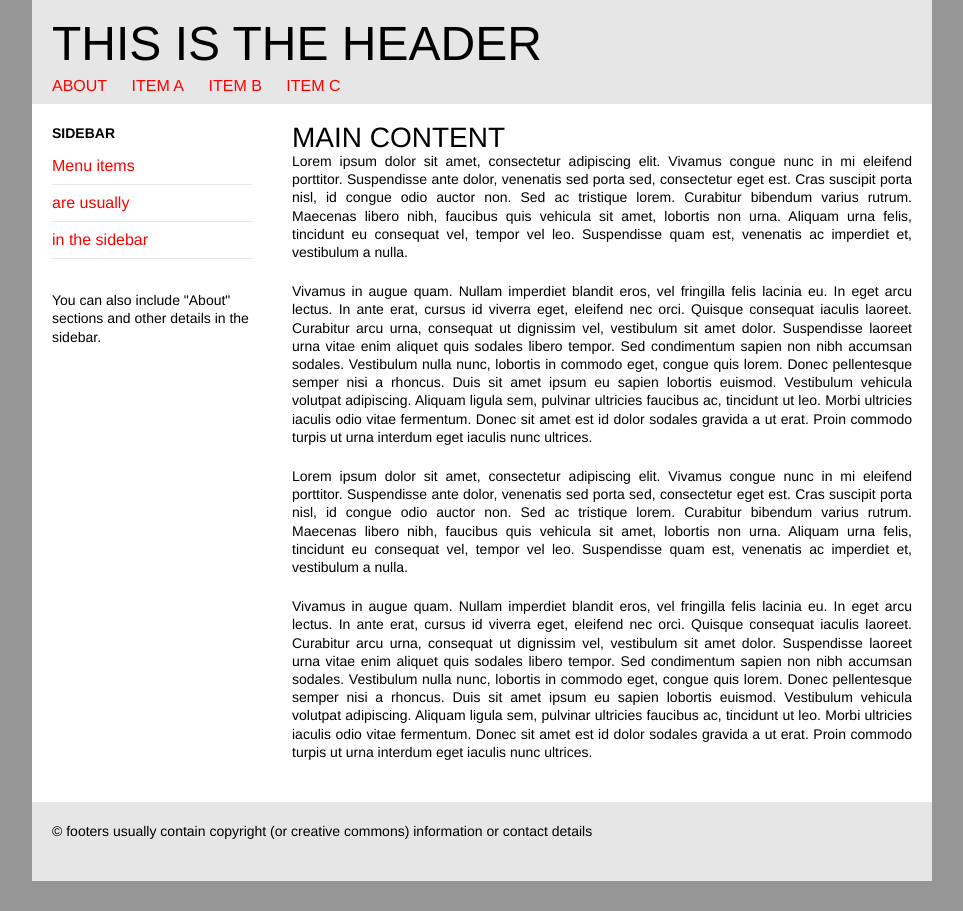
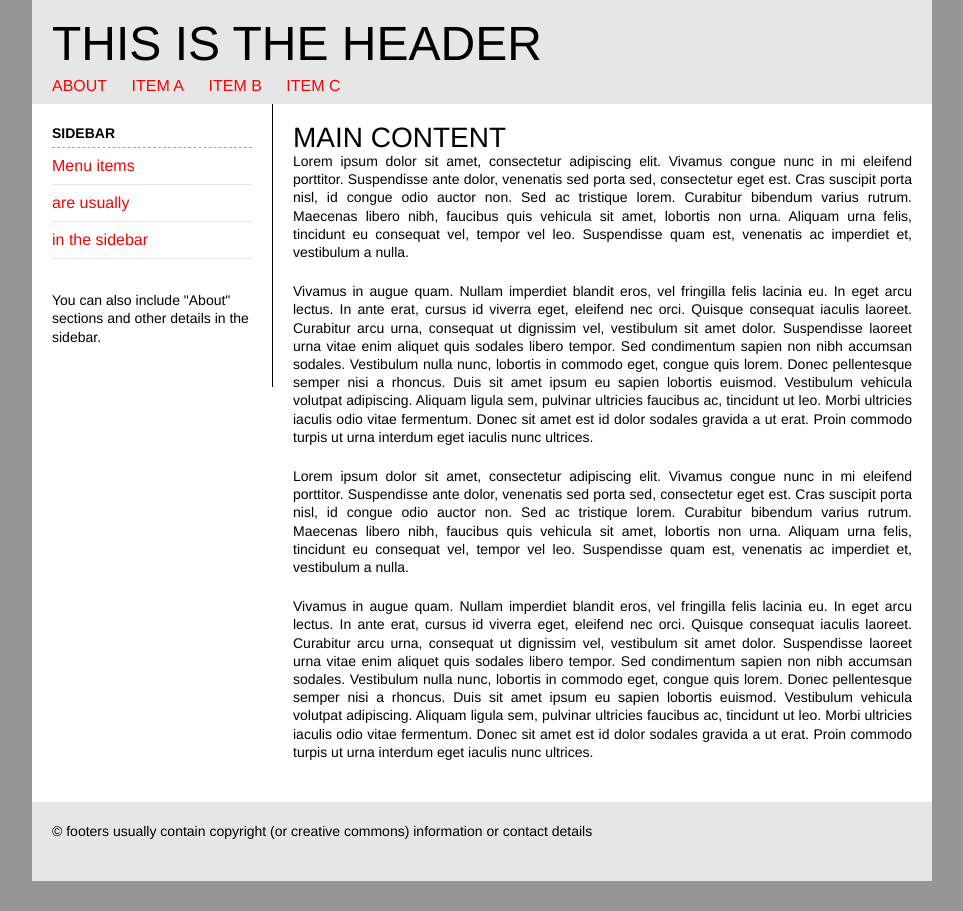
Before and after one commit to jeffThompson/WebDesignExamples, a PHP site: page / in a window 1280 px wide. Shown: the whole page, without its empty margins (158-1121 px from the left). Run offline with PHP 8.4, Linux system fonts and the light colour scheme.

Commit message:
Cleanup for workshop

```diff
--- a/01_basic-html/01-first-page-ever.html
+++ b/01_basic-html/01-first-page-ever.html
@@ -28,7 +28,7 @@
 	<!-- 	the 'head' section includes the page title and other metadata about the page
 			don't foget to close it with </head>! -->
 	<head>
-		<title>"My Very Cool Website"</title>
+		<title>Jeff's Website!</title>
 	</head>
 
 	<!-- 	the 'body' section is the page itself - all your content goes here -->
--- a/01_basic-html/05-links.html
+++ b/01_basic-html/05-links.html
@@ -31,7 +31,7 @@
 		<p><code>  &lt;a href="anotherPage.html"&gt;the text that will be a link&lt;/a&gt;</code></p>
 
 		<!--	link to another page in the same folder -->
-		<p>Links to <a href="01_FirstPageEver.html">internal pages</a>, in the same folder, can be listed as simply the filename.</p>
+		<p>Links to <a href="01-first-page-ever.html">internal pages</a>, in the same folder, can be listed as simply the filename.</p>
 
 		<!--	link to a page (or other item) in a subfolder -->
 		<p>To link into a <a href="example-of-a-subfolder/catguitar.gif">subfolder</a> (perhaps of images), use the <code>nameOfFolder/nameOfFile.extension</code></p>
--- a/02_basic-css/example-stylesheet.css
+++ b/02_basic-css/example-stylesheet.css
@@ -45,12 +45,12 @@ IDs are defined with the '#' before their name (ex: #mainTitle)
 
 /* 	BASIC HTML ELEMENTS */
 html, body {
-	background-color: rgb(150,150,150);				/* change background color for entire document*/
+	background-color: rgb(0,0,0);				/* change background color for entire document*/
 }
 
 h1 {												/* changes all <h1> instances */
 	font-family: Arial, Helvetica, sans-serif;		/* define fonts to "degrade gracefully" is not present on user's computer */
-	color: #555;									/* make text dark-ish gray */
+	color: black;									/* make text dark-ish gray */
 	font-size: 24px;								/* change font size - essentially equivelant to pt measurement in Word, etc */
 }
 
@@ -74,7 +74,7 @@ p {
 */
 
 /* 	LINKS -- change what they look like, and how they react when hovered over */
-a:link, a:visited {						/* basic link and one that has been clicked previously */
+a, a:link, a:visited {						/* basic link and one that has been clicked previously */
 	color: #F00;
 	text-decoration: none;				/* ie: no underline */
 }
--- a/04_fonts/stylesheet.css
+++ b/04_fonts/stylesheet.css
@@ -38,7 +38,7 @@ FontSquirrel		http://www.fontsquirrel.com
   	/* note: the second url() is a hack for Internet Explorer and replaces the 'smiley face' trick */
 
 	/* make sure you reset font styling so your new font appears as desired */
-	font-weight: normal;
+	font-weight: 800;
   	font-style: normal;
 }
 
@@ -63,10 +63,10 @@ html, body {
 	text-align: justify;
 
 	/* further font and type options */
-	font-weight: 100;							/* try with Helvetica or similar to see how you can 'thin up' a font */
+	font-weight: 800;							/* try with Helvetica or similar to see how you can 'thin up' a font */
 	letter-spacing: 0.5em;						/* 0 = normal, 0.5 = half again as much, 1 = twice as much, -0.5 = half less */
 	word-spacing: -0.5em;						/* ditto, for words */
-	line-height: 2em;							/* ditto, for space between lines */
+	line-height: 1em;							/* ditto, for space between lines */
 	text-transform: uppercase;					/* or capitalize, lowercase */
 
 	/*	A NOTE ON FONT-WEIGHT
--- a/05_headers-footers-and-sidebars/stylesheet.css
+++ b/05_headers-footers-and-sidebars/stylesheet.css
@@ -104,12 +104,14 @@ header li {
 	width: 200px;
 	background-color: white;
 	padding: 20px;
+
+	border-right: 1px solid black;
 }
 
 /* 	format lists for menu ONLY in the sidebar */
 #sidebar ul {
 	margin: -1em 0 2em 0;				/* typical hacking w/ CSS: move list up -1em (16px) to */
-	border-top: 1px solid white;		/* remove spacing from the <p> tag, add more space on bototm */
+	border-top: 1px dashed rgb(255,150,0);		/* remove spacing from the <p> tag, add more space on bototm */
 }
 #sidebar li {
 	padding: 10px 0;					/* add 10px padding top/bottom, no padding right/left */
@@ -120,7 +122,7 @@ header li {
 /* 	this is where your main stuff would go, be it an article, a video, or a product */
 #content {
 	float: left;						/* also float left so it goes next to the sidebar */
-	width: 620px;						/* this should be the wrapper minus sidebar and padding on both */
+	width: 619px;						/* this should be the wrapper minus sidebar and padding on both */
 	background-color: white;
 	padding: 20px;
 	text-align: justify;
```
Also changed, not shown: 01_basic-html/06-images.html (+7 -1 lines), 01_basic-html/04-text-formatting.html (line endings or trailing spaces), 2 other files.
